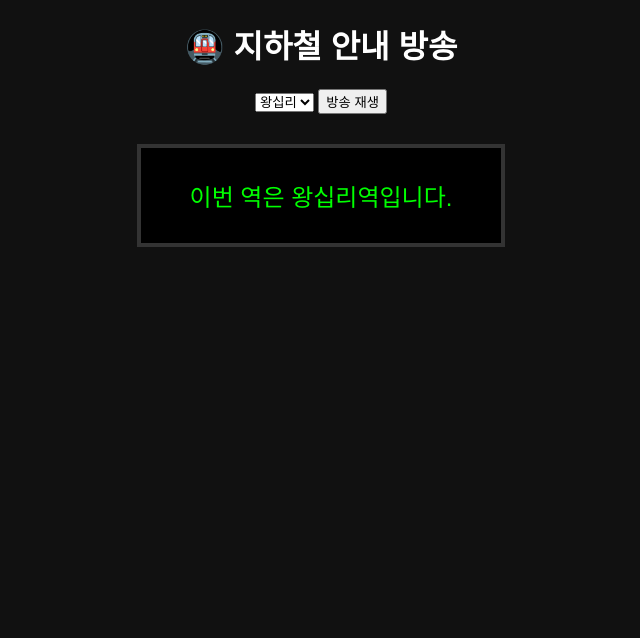
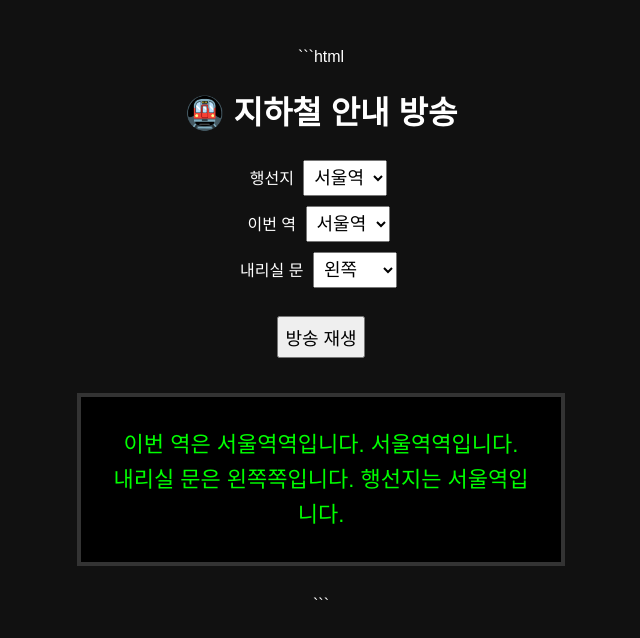
Before and after one commit to fiora0720/subway-announcer, a plain HTML site: page index.html in a window 1280 px wide. Both pictures are taken after a click on the button "방송 재생". Shown: the whole page, without its empty margins (319-959 px from the left). Drawn offline with Linux system fonts and the light colour scheme.

Commit message:
Enhance subway announcement HTML structure and style
Added styling and additional functionality for station announcements.

````diff
--- a/index.html
+++ b/index.html
@@ -1,28 +1,106 @@
+```html
 <!DOCTYPE html>
 <html>
 <head>
+<meta charset="UTF-8">
 <title>지하철 안내 방송</title>
-<link rel="stylesheet" href="style.css">
+
+<style>
+body{
+background:#111;
+color:white;
+font-family:Arial;
+text-align:center;
+padding:40px;
+}
+
+select,button{
+font-size:18px;
+padding:6px;
+margin:5px;
+}
+
+.lcd{
+margin:30px auto;
+width:420px;
+padding:30px;
+background:black;
+color:lime;
+font-size:22px;
+border:4px solid #333;
+line-height:1.6;
+}
+</style>
+
 </head>
 
 <body>
 
 <h1>🚇 지하철 안내 방송</h1>
 
+<div>
+
+행선지
+<select id="dest">
+<option>서울역</option>
+<option>왕십리</option>
+<option>청량리</option>
+<option>도심</option>
+</select>
+
+<br>
+
+이번 역
 <select id="station">
-<option value="왕십리">왕십리</option>
-<option value="청량리">청량리</option>
-<option value="서울">서울</option>
+<option>서울역</option>
+<option>왕십리</option>
+<option>청량리</option>
+<option>도심</option>
 </select>
+
+<br>
+
+내리실 문
+<select id="door">
+<option value="왼쪽">왼쪽</option>
+<option value="오른쪽">오른쪽</option>
+</select>
+
+<br><br>
 
 <button onclick="play()">방송 재생</button>
 
-<div class="lcd" id="lcd">
-다음 역 표시
 </div>
 
-<script src="script.js"></script>
+<div class="lcd" id="lcd">
+안내 방송 대기중
+</div>
+
+<script>
+
+function play(){
+
+let station=document.getElementById("station").value
+let door=document.getElementById("door").value
+let dest=document.getElementById("dest").value
+
+let text=
+"이번 역은 "+station+"역입니다. "+
+station+"역입니다. "+
+"내리실 문은 "+door+"쪽입니다. "+
+"행선지는 "+dest+"입니다."
+
+document.getElementById("lcd").innerText=text
+
+let speech=new SpeechSynthesisUtterance(text)
+speech.lang="ko-KR"
+
+speechSynthesis.speak(speech)
+
+}
+
+</script>
 
 </body>
-
 </html>
+```
````
